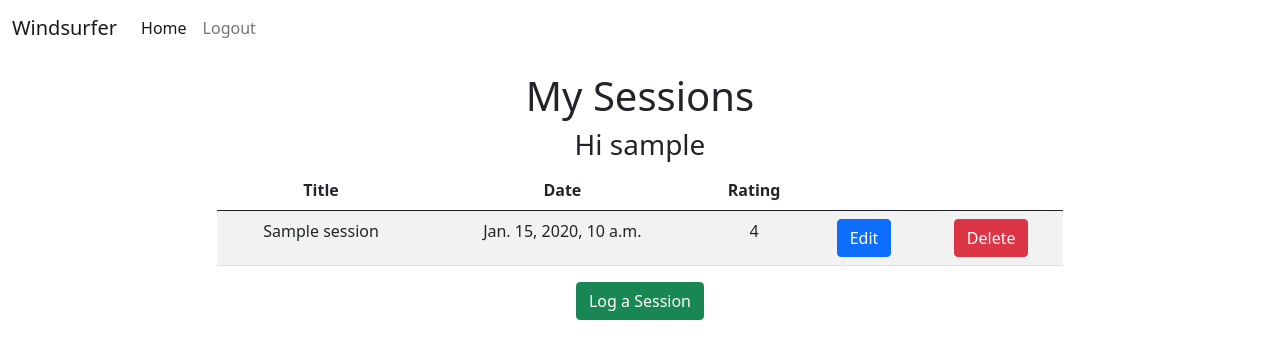
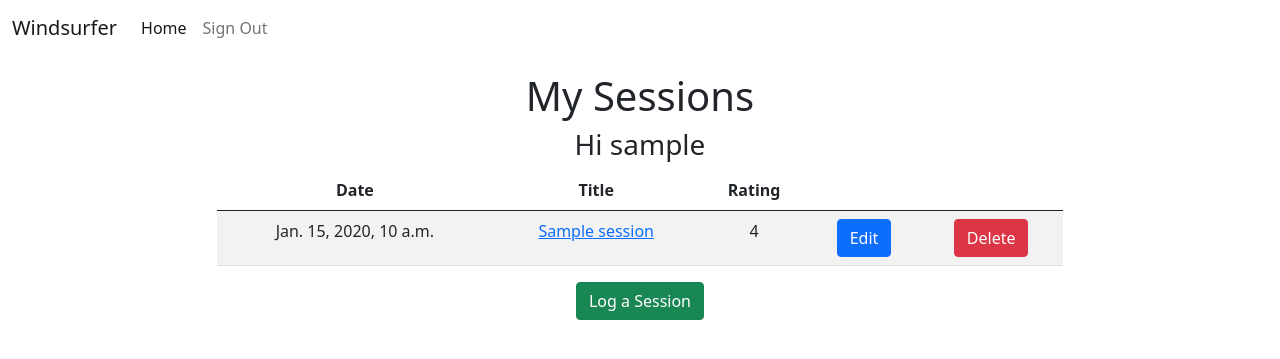
Before and after one commit to barty-s/windsurf-session-log, a Django app: template templates/my_sessions.html in a window 1280 px wide. Shown: the top 359 px of the page. Run offline with Django 3.2, Linux system fonts and the light colour scheme; a user stored in the database is signed in; tables that the repository leaves empty hold one stand-in row (values such as "Sample post"); the template is opened without the code that fills it: most values are stand-ins (such as "Sample title", 1, 10 or a date in 2020).

Commit message:
Add 'date' to session model + table in template

```diff
--- a/session_log/models.py
+++ b/session_log/models.py
@@ -21,6 +21,7 @@ class Session(models.Model):
     time_logged = models.IntegerField(choices=TIME_LOGGED_CHOICES, default=1)
     wind_conditions = models.IntegerField(choices=WIND_CHOICES, default=1)
     rating = models.IntegerField(choices=RATING_CHOICES, default=1)
+    date = models.DateField()
 
 
     class Meta:
--- a/templates/base.html
+++ b/templates/base.html
@@ -64,14 +64,14 @@
             </li>
             {% if user.is_authenticated %}
             <li class="nav-item">
-              <a class="nav-link" href="{% url 'account_logout' %}">Logout</a>
+              <a class="nav-link" href="{% url 'account_logout' %}">Sign Out</a>
             </li>
             {% else %}
             <li class="nav-item">
               <a class="nav-link" href="{% url 'account_signup' %}">Sign Up</a>
             </li>
             <li class="nav-item">
-              <a class="nav-link" href="{% url 'account_login' %}">Login</a>
+              <a class="nav-link" href="{% url 'account_login' %}">Sign In</a>
             </li>
             {% endif %}
           </ul>
--- a/templates/my_sessions.html
+++ b/templates/my_sessions.html
@@ -13,8 +13,8 @@
             <table class="table table-striped table-hover table-responsive">
             <thead>
                 <tr>
+                    <th>Date</th>
                     <th>Title</th>
-                    <th>Date</th>
                     <th>Rating</th>
                     <th><span class="sr-only">Edit Button Column</span></th>
                     <th><span class="sr-only">Delete Button Column</span></th>
@@ -24,8 +24,8 @@
             {% for session in session_list %}
             <tbody>
                 <tr>
-                    <td>{{ session.title }}</td>
-                    <td>{{ session.created_on }}</td>
+                    <td>{{ session.date }}</td>
+                    <td><a href="#" class="sesion-link">{{ session.title }}</a></td>
                     <td>{{ session.rating }}</td>
                     <td>
                     <a href="#" class="btn btn-primary">Edit</a>
```
Also changed, not shown: session_log/migrations/0003_session_date.py (added).
